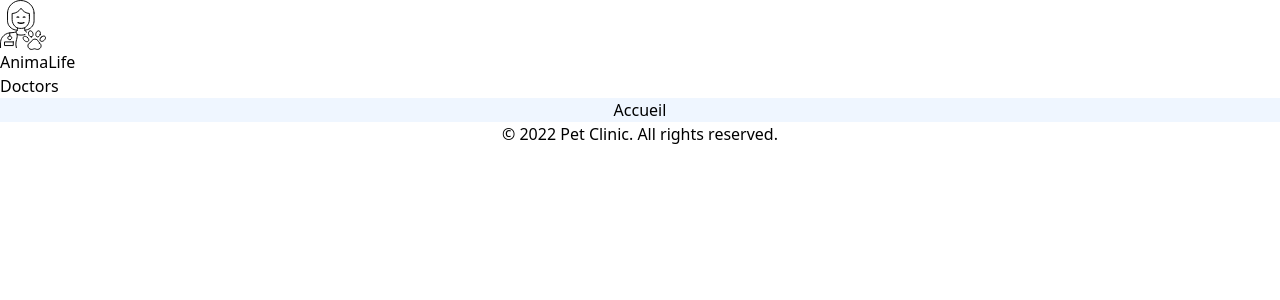
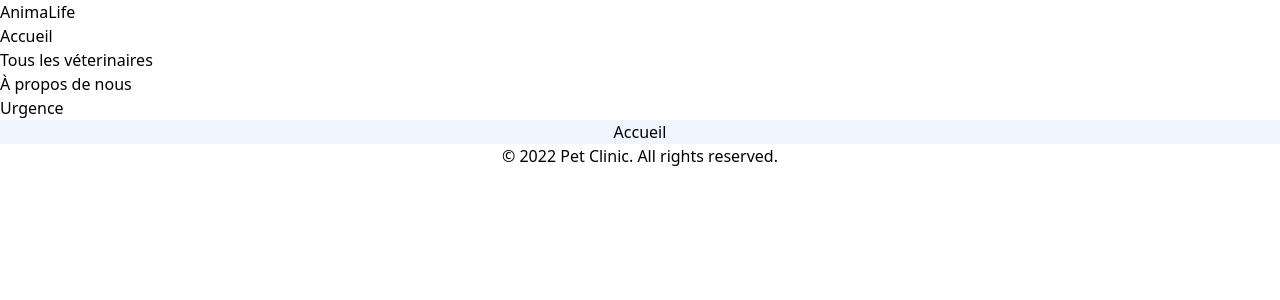
Before and after one commit to anastasiiaal/animalife_project, a Symfony app: template templates/home.html.twig in a window 1280 px wide. Shown: the top 300 px of the page. Run offline with Twig, Linux system fonts and the light colour scheme; the template is opened without the code that fills it, so the values that code supplies are empty; style sheets or scripts are compiled from the project's sources; some libraries are stand-ins or nearby versions.

Commit message:
style header

```diff
--- a/assets/styles/sass/setup/_fonts.scss
+++ b/assets/styles/sass/setup/_fonts.scss
@@ -1,7 +1,7 @@
 @import url('https://fonts.googleapis.com/css2?family=Montserrat&family=Roboto:wght@400;500;700&display=swap');
 
 body {
-    font-family: 'Roboto', sans-serif;
+    font-family: 'Montserrat', sans-serif;
     color: $text;
 }
 
--- a/assets/styles/sass/setup/_variables.scss
+++ b/assets/styles/sass/setup/_variables.scss
@@ -8,3 +8,6 @@
 $bp-lg: 992px;
 $bp-lg: 767px;
 $bp-sm: 576px;
+
+// special effects
+$transition: all .2s linear;
--- a/templates/partials/header.html.twig
+++ b/templates/partials/header.html.twig
@@ -2,11 +2,23 @@
     <header class="header">
         <div class="container-xl">
             <nav>
-                <a href="/">
-                    <img src="{{ asset('images/logo.svg') }}" alt="Logo"> AnimaLife
+                <a href="{{ path('home') }}" class="logo">
+                    {# <img src="{{ asset('images/logo.svg') }}" alt="Logo">  #}
+                    AnimaLife
                 </a>
-                <ul>
-                    <li><a href="{{ path('doctors') }}">Doctors</a></li>
+                <ul class="nav">
+                    <li>
+                        <a class="{{ app.request.attributes.get('_route') == 'home' ? 'active' : '' }}" href="{{ path('home') }}">Accueil</a>
+                    </li>
+                    <li>
+                        <a class="{{ app.request.attributes.get('_route') == 'doctors' ? 'active' : '' }}" href="{{ path('doctors') }}">Tous les véterinaires</a>
+                    </li>
+                    <li>
+                        <a href="{{ path('doctors') }}">À propos de nous</a>
+                    </li>
+                    <li>
+                        <a href="{{ path('doctors') }}">Urgence</a>
+                    </li>
                 </ul>
             </nav>
         </div>
```
Also changed, not shown: assets/styles/sass/templates/_header.scss (+29 -3 lines).
